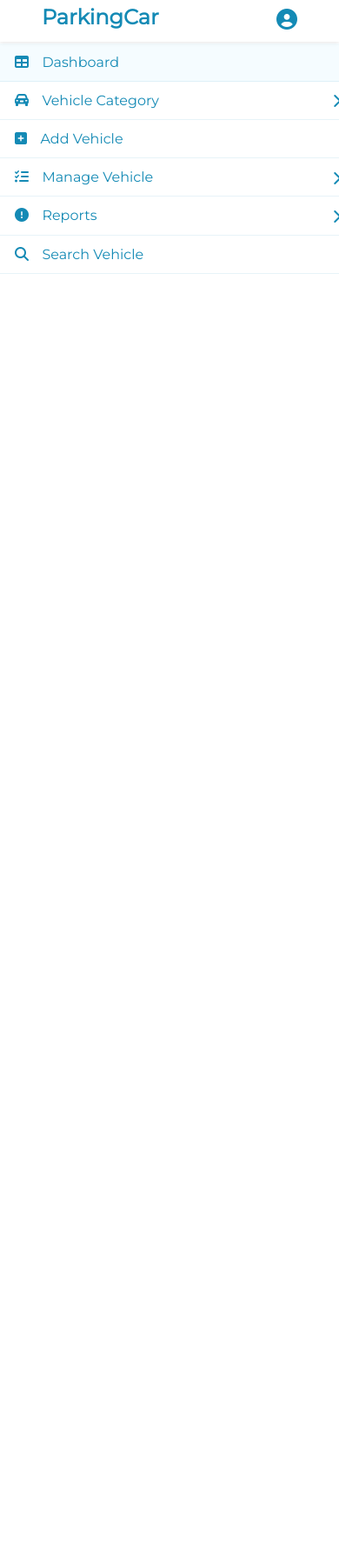
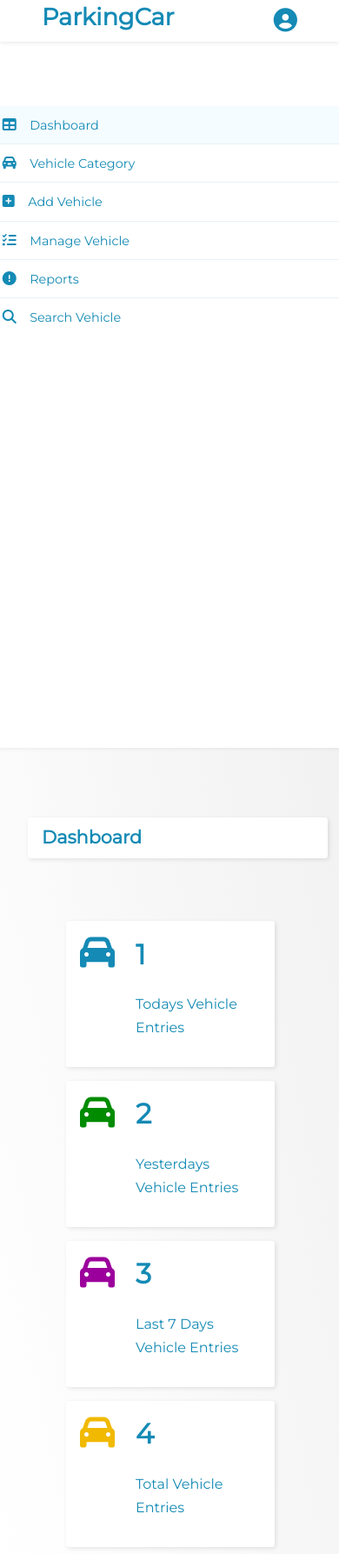
Before and after one commit to 0v1al/Parking-Vehicle, a PHP site: page / in a window 390 px wide. Shown: the whole page at 87% size. Before the commit the page ends 315 px from the top, so only its background shows below. Run offline with PHP 8.4, Linux system fonts and the light colour scheme; some libraries are stand-ins or nearby versions.

Commit message:
Project update

```diff
--- a/change_password.php
+++ b/change_password.php
@@ -1,6 +1,6 @@
 <?php
 
-  require './conn.php';
+  require './components/conn.php';
 
   $admin_current_password = $admin_new_password = $admin_confirm_new_password = '';
   $change_password_error = array();
@@ -67,7 +67,7 @@
 <body>
 
 
-  <?php require './nav.php' ?>
+  <?php require './components/nav.php' ?>
 
   <span class="nav_logout">
 		<i class="fas fa-user-circle admin_icon"></i>
--- /dev/null
+++ b/components/left_nav.php
@@ -0,0 +1,60 @@
+		<nav class="nav_menu_left container col-md-2">
+			<ul class="left_menu">
+				<li class="active first">
+					<i class="fas fa-table"></i>
+					<a href="./index.php">Dashboard</a>
+				</li>
+				<li class="submenu_toggler">
+					<i class="fas fa-car-alt"></i>
+					<a href="#">Vehicle Category</a>
+					<i class="fas fa-chevron-right arrow"></i>
+					<ul class="submenu">
+						<li><a href="./add_vehicle_category.php">Add Category</a></li>
+						<li><a href="#">Manage Category</a></li>
+					</ul>
+				</li>
+				<li>
+					<i class="fas fa-plus-square"></i>
+					<a href="#">Add Vehicle</a>
+				</li>
+				<li class="submenu_toggler">
+					<i class="fas fa-tasks"></i>
+					<a href="#">Manage Vehicle</a>
+					<i class="fas fa-chevron-right arrow"></i>
+					<ul class="submenu">
+						<li><a href="#">Add Category</a></li>
+						<li><a href="#">Manage Category</a></li>
+					</ul>
+				</li>
+				<li class="submenu_toggler">
+					<i class="fas fa-exclamation-circle"></i>
+					<a href="#">Reports</a>
+					<i class="fas fa-chevron-right arrow"></i>
+					<ul class="submenu">
+						<li><a href="#">Report vehicle</a></li>
+						<li><a href="#">Manage Category</a></li>
+					</ul>
+				</li>
+				<li>
+					<i class="fas fa-search"></i>
+					<a href="#">Search Vehicle</a>
+				</li>
+			</ul>
+		</nav>
+
+		<script>
+		(() => {
+			const submenu_toggler = document.querySelectorAll('.submenu_toggler');
+			const submenus = document.querySelectorAll('.submenu');
+			const arrows = document.querySelectorAll('.arrow');
+
+			const show_submenu = i => {
+				submenus[i].classList.toggle('open_submenu');
+				arrows[i].classList.toggle('arrow_rotate');
+			}
+
+			[].forEach.call(submenu_toggler, (submenu, index) => {
+				submenu.addEventListener('click', () => show_submenu(index));
+			});
+		})();
+		</script>
--- /dev/null
+++ b/components/nav.php
@@ -0,0 +1,3 @@
+    <nav>
+      <h3 class="nav_logo">ParkingCar</h3>
+    </nav>
--- a/css/index_style.css
+++ b/css/index_style.css
@@ -51,7 +51,7 @@ body, html {
 }
 
 .nav_logout .admin_icon {
-	font-size: 1.5rem;
+	font-size: 1.7rem;
 	cursor: pointer;
 }
 
@@ -62,7 +62,7 @@ body, html {
 
 
 /*left menu*/
-.nav_menu_left {
+./*nav_menu_left {
 	background-color: #fff;
 	position: relative;
 	width: 100%;
@@ -110,10 +110,67 @@ body, html {
 .nav_menu_left ul li a {
 	text-decoration: none;
 	color: rgb(20, 138, 181);
+	font-size: .9rem;
 }
 
 .nav_menu_left ul li a:hover {
 	color: rgb(20, 138, 181);
+}*/
+
+
+
+/*?right side dashboard, first page*/
+
+.left_side {
+	margin-top: 0rem;
+}
+
+.dashboard {
+	margin: 3rem 0 0 2rem;
+	color: rgb(20, 138, 181) !important;
+}
+
+.dashboard .cars_info {
+	margin-top: 4rem;
+	width: 100%;
+	display: flex;
+	align-items: center;
+	justify-content: center;
+}
+
+.dashboard .cars_info .car_info {
+	background-color: #fff;
+	max-width: 15rem;
+	margin: .5rem;
+	border-radius: .2rem;
+	padding: 1rem;
+	box-shadow: .1rem .1rem .3rem 0 rgba(0, 0, 0, .1);
+}
+
+.car_icon {
+	font-size: 2.5rem;
+}
+
+.car_info_right {
+	margin-left: 4rem;
+	margin-top: -3rem;
+	font-size: 1rem;
+	min-width: 10.8rem;
+}
+
+.car_info_number {
+	font-size: 2rem;
+	font-weight: bold;
+}
+
+.dashboard_header {
+	font-size: 1.3rem;
+	font-weight: bold;
+	background-color: #fff;
+	padding: .7rem 1rem;
+	border-radius: .2rem;
+	box-shadow: .1rem .1rem .3rem 0 rgba(0, 0, 0, .1);
+	width: 96.5%;
 }
 
 /*utilities*/
@@ -124,3 +181,19 @@ body, html {
 .show {
 	display: block;
 }
+
+.green {
+	color: rgb(0, 139, 0);
+}
+
+.yellow {
+	color: rgb(241, 185, 0);
+}
+
+.violet {
+	color: rgb(156, 0, 156);
+}
+
+.blue {
+	color: rgb(20, 138, 181);
+}
--- /dev/null
+++ b/css/left_nav_style.css
@@ -0,0 +1,122 @@
+@import url('https://fonts.googleapis.com/css?family=Montserrat&display=swap');
+
+* {
+	margin: 0;
+	padding: 0;
+	box-sizing: border-box;
+	font-family: 'Montserrat', sans-serif;
+	line-height: 1.7;
+	overflow: none;
+}
+
+body, html {
+	/* background: rgb(245, 245, 245); */
+	background-image: linear-gradient(to right top, #ffffff, #fbfbfb, #f6f6f6, #f2f2f2, #eeeeee);
+	overflow: none;
+}
+
+.nav_menu_left {
+	background-color: #fff;
+	position: relative;
+	width: 100%;
+	height: 100vh;
+	top: -2rem;
+	border: none;
+	z-index: 0;
+	display: flex;
+	flex-direction: column;
+	align-content: center;
+	justify-content: center;
+	box-shadow: .1rem 0 .3rem 0 rgba(0, 0, 0, .1);
+}
+
+.nav_menu_left > ul {
+	position: relative;
+	top: -11rem;
+	list-style-type: none;
+	width: 115%;
+	height: 16.5rem;
+	/*border: 1px solid black;*/
+}
+
+.nav_menu_left > ul li i {
+	color: rgb(20, 138, 181);
+	margin-right: .7rem;
+}
+.nav_menu_left > ul li i.arrow {
+	position: absolute;
+	top: .9rem;
+	right: .1rem;
+	transition: .2s all ease-in-out;
+}
+.nav_menu_left > ul li {
+	cursor: pointer;
+	transition: .1s all ease-in-out;
+	padding: .5rem 0 .5rem 2rem;
+	position: relative;
+	width: 100%;
+	transition: .2s all ease-in-out;
+}
+
+.nav_menu_left > ul li:not(.first) {
+	border-top: .1rem solid rgba(20, 138, 181, .1);
+}
+
+.nav_menu_left > ul li:hover {
+	background-color: rgb(245, 252, 255);
+	transform: scale(1.1);
+}
+
+.nav_menu_left > ul li a {
+	text-decoration: none;
+	color: rgb(20, 138, 181);
+	font-size: .9rem;
+}
+
+.nav_menu_left > ul li a:hover {
+	color: rgb(20, 138, 181);
+}
+
+.active {
+	background-color: rgb(245, 252, 255);
+}
+
+.show {
+	display: block;
+}
+
+/*.green {
+	color: rgb(0, 139, 0);
+}
+
+.yellow {
+	color: rgb(241, 185, 0);
+}
+
+.violet {
+	color: rgb(156, 0, 156);
+}
+
+.blue {
+	color: rgb(20, 138, 181);
+}*/
+
+/*submenu*/
+.submenu {
+	position: relative;
+	margin-top: .5rem;
+	list-style-type: none;
+	width: 100%;
+	-webkit-transition: all 0.5s ease-out;
+	transition: all 0.5s ease-out;
+	overflow: hidden;
+	display: none;
+}
+
+.open_submenu {
+	display: block;
+}
+
+.arrow_rotate {
+	transform: rotate(90deg);
+}
--- a/css/nav_style.css
+++ b/css/nav_style.css
@@ -1,25 +1,12 @@
 @import url('https://fonts.googleapis.com/css?family=Montserrat&display=swap');
 
-* {
-	margin: 0;
-	padding: 0;
-	box-sizing: border-box;
-	font-family: 'Montserrat', sans-serif;
-	line-height: 1.7;
-}
-
-body, html {
-	background: rgb(245, 245, 245);
-	overflow-x: none;
-}
-
 nav {
-	position: fixed;
 	top: 0;
+	left: 0;
 	width: 100%;
 	height: 3rem;
 	background-color: #fff;
-	position: absolute;
+	position: relative;
 	display: flex;
 	align-items: center;
 	padding: 0 3rem;
@@ -30,5 +17,14 @@ nav {
 nav .nav_logo {
 	color: rgb(20, 138, 181);
 	font-weight: bold;
-	font-size: 1.5rem;
+	font-size: 1.7rem;
 }
+
+/*utilities*/
+.active {
+	background-color: rgb(245, 252, 255);
+}
+
+.show {
+	display: block;
+}
--- a/index.php
+++ b/index.php
@@ -5,11 +5,12 @@
 	<link rel="stylesheet" href="https://stackpath.bootstrapcdn.com/bootstrap/4.3.1/css/bootstrap.min.css" integrity="sha384-ggOyR0iXCbMQv3Xipma34MD+dH/1fQ784/j6cY/iJTQUOhcWr7x9JvoRxT2MZw1T" crossorigin="anonymous">
 	<link rel="stylesheet" type="text/css" href="./css/nav_style.css">
 	<link rel="stylesheet" type="text/css" href="./css/index_style.css">
+	<link rel="stylesheet" type="text/css" href="./css/left_nav_style.css">
 	<script src="https://kit.fontawesome.com/99c8254f42.js"></script>
 	<title></title>
 </head>
 <body>
-	<?php require './nav.php'; ?>
+	<?php require './components/nav.php'; ?>
 
 	<span class="nav_logout">
 		<i class="fas fa-user-circle admin_icon"></i>
@@ -20,38 +21,57 @@
 	</span>
 
 	<main class="row">
-		<nav class="nav_menu_left container col-md-2">
-			<ul>
-				<li class="active">
-					<i class="fas fa-table"></i>
-					<a href="#">Dashboard</a>
-				</li>
-				<li>
-					<i class="fas fa-car-alt"></i>
-					<a href="#">Vehicle Category</a>
-					<i class="fas fa-chevron-right arrow"></i>
-				</li>
-				<li>
-					<i class="fas fa-plus-square"></i>
-					<a href="#">Add Vehicle</a>
-				</li>
-				<li>
-					<i class="fas fa-tasks"></i>
-					<a href="#">Manage Vehicle</a>
-					<i class="fas fa-chevron-right arrow"></i>
-				</li>
-				<li>
-					<i class="fas fa-exclamation-circle"></i>
-					<a href="#">Reports</a><i class="fas fa-chevron-right arrow"></i>
-				</li>
-				<li>
-					<i class="fas fa-search"></i>
-					<a href="#">Search Vehicle</a>
-				</li>
-			</ul>
-		</nav>
-		<div class="col-md-10">
-
+		<?php require './components/left_nav.php' ?>
+		<div class="col-md-10 left_side">
+			<div class="dashboard">
+				<h1 class="dashboard_header">Dashboard</h1>
+				<div class="row container cars_info">
+					<div class="col-md-3 car_info">
+						<div class="row">
+							<div class="col-md-6">
+								<i class="fas fa-car car_icon blue"></i>
+							</div>
+							<div class="col-md-6 car_info_right">
+								<p class="car_info_number">1</p>
+								<p>Todays Vehicle Entries</p>
+							</div>
+						</div>
+					</div>
+					<div class="col-md-3 car_info">
+						<div class="row">
+							<div class="col-md-6">
+								<i class="fas fa-car car_icon green"></i>
+							</div>
+							<div class="col-md-4 car_info_right">
+								<p class="car_info_number">2</p>
+								<p>Yesterdays Vehicle Entries</p>
+							</div>
+						</div>
+					</div>
+					<div class="col-md-3 car_info">
+						<div class="row">
+							<div class="col-md-6">
+								<i class="fas fa-car car_icon violet"></i>
+							</div>
+							<div class="col-md-6 car_info_right">
+								<p class="car_info_number">3</p>
+								<p>Last 7 Days Vehicle Entries</p>
+							</div>
+						</div>
+					</div>
+					<div class="col-md-3 car_info">
+						<div class="row">
+							<div class="col-md-6">
+								<i class="fas fa-car car_icon yellow"></i>
+							</div>
+							<div class="col-md-6 car_info_right">
+								<p class="car_info_number">4</p>
+								<p>Total Vehicle Entries</p>
+							</div>
+						</div>
+					</div>
+				</div>
+			</div>
 		</div>
 
 	</main>
--- a/login.php
+++ b/login.php
@@ -1,6 +1,6 @@
 <?php
 
-  require './conn.php';
+  require './components/conn.php';
 
   // //select data from database table
   // $sql = "SELECT admin_email, admin_password FROM admin";
@@ -73,7 +73,7 @@
   </head>
   <body>
 
-    <?php require './nav.php' ?>
+    <?php require './components/nav.php' ?>
 
     <main>
       <form action="login.php" method="POST" accept-charset="utf-8">
```
Also changed, not shown: add_vehicle_category.php (added, +115 -0 lines), components/conn.php (added, +18 -0 lines), components/nav_logout.php (added, +7 -0 lines), css/add_vehicle_category.css (added, +96 -0 lines), css/nav_logout_style.css (added, +56 -0 lines).
